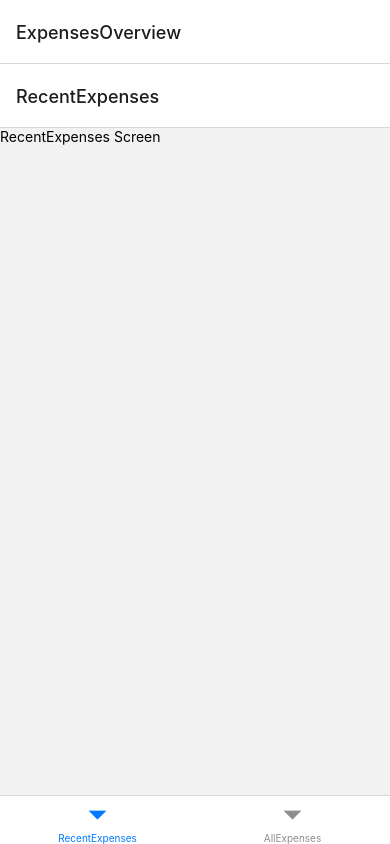
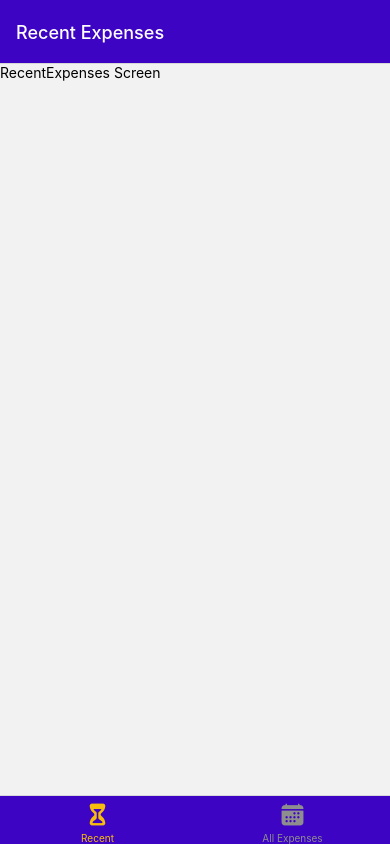
Before and after one commit to gliu7717/react_native_expense_track, a React Native app: screen / in a window 390 px wide. Built offline with nearby package versions, Linux system fonts and the light colour scheme.

Commit message:
adding global-colors

```diff
--- a/App.js
+++ b/App.js
@@ -2,19 +2,49 @@ import { StatusBar } from 'expo-status-bar';
 import { NavigationContainer } from '@react-navigation/native';
 import { createNativeStackNavigator } from '@react-navigation/native-stack';
 import { createBottomTabNavigator } from '@react-navigation/bottom-tabs';
+import { Ionicons } from '@expo/vector-icons';
 
 import ManageExpense from './screens/ManageExpense';
 import RecentExpenses from './screens/RecentExpenses';
 import AllExpenses from './screens/AllExpenses';
+
+import { GlobalStyles } from './constants/styles';
 
 const Stack = createNativeStackNavigator();
 const BottomTabs = createBottomTabNavigator();
 
 function ExpensesOverview() {
   return (
-    <BottomTabs.Navigator>
-      <BottomTabs.Screen name="RecentExpenses" component={RecentExpenses} />
-      <BottomTabs.Screen name="AllExpenses" component={AllExpenses} />
+    <BottomTabs.Navigator
+      screenOptions={{
+        headerStyle: { backgroundColor: GlobalStyles.colors.primary500 },
+        headerTintColor: 'white',
+        tabBarStyle: { backgroundColor: GlobalStyles.colors.primary500 },
+        tabBarActiveTintColor: GlobalStyles.colors.accent500,
+      }}
+    >
+      <BottomTabs.Screen
+        name="RecentExpenses"
+        component={RecentExpenses}
+        options={{
+          title: 'Recent Expenses',
+          tabBarLabel: 'Recent',
+          tabBarIcon: ({ color, size }) => (
+            <Ionicons name="hourglass" size={size} color={color} />
+          ),
+        }}
+      />
+      <BottomTabs.Screen
+        name="AllExpenses"
+        component={AllExpenses}
+        options={{
+          title: 'All Expenses',
+          tabBarLabel: 'All Expenses',
+          tabBarIcon: ({ color, size }) => (
+            <Ionicons name="calendar" size={size} color={color} />
+          ),
+        }}
+      />
     </BottomTabs.Navigator>
   );
 }
@@ -25,7 +55,11 @@ export default function App() {
       <StatusBar style="auto" />
       <NavigationContainer>
         <Stack.Navigator>
-          <Stack.Screen name="ExpensesOverview" component={ExpensesOverview} />
+          <Stack.Screen
+            name="ExpensesOverview"
+            component={ExpensesOverview}
+            options={{ headerShown: false }}
+          />
           <Stack.Screen name="ManageExpense" component={ManageExpense} />
         </Stack.Navigator>
       </NavigationContainer>
--- /dev/null
+++ b/constants/styles.js
@@ -0,0 +1,16 @@
+export const GlobalStyles = {
+    colors: {
+      primary50: '#e4d9fd',
+      primary100: '#c6affc',
+      primary200: '#a281f0',
+      primary400: '#5721d4',
+      primary500: '#3e04c3',
+      primary700: '#2d0689',
+      primary800: '#200364',
+      accent500: '#f7bc0c',
+      error50: '#fcc4e4',
+      error500: '#9b095c',
+      gray500: '#39324a',
+      gray700: '#221c30',
+    },
+  };
```
